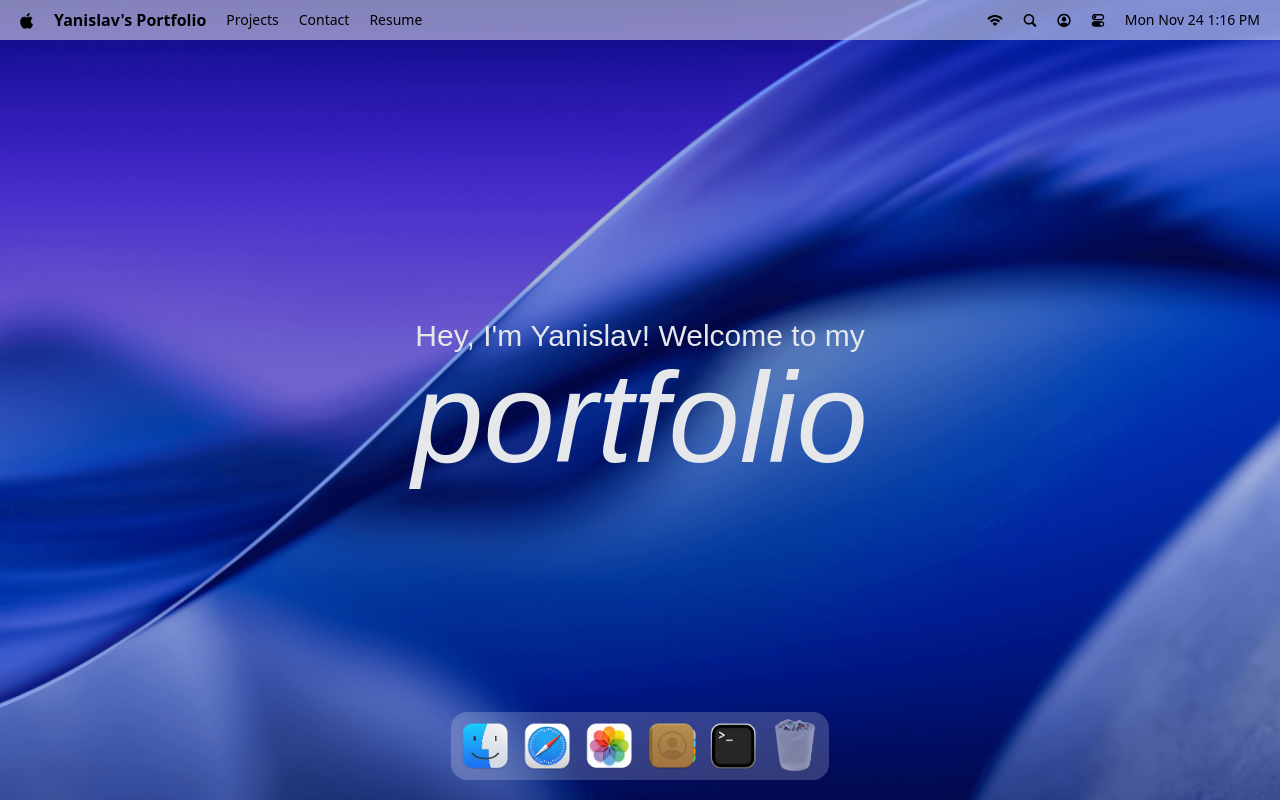
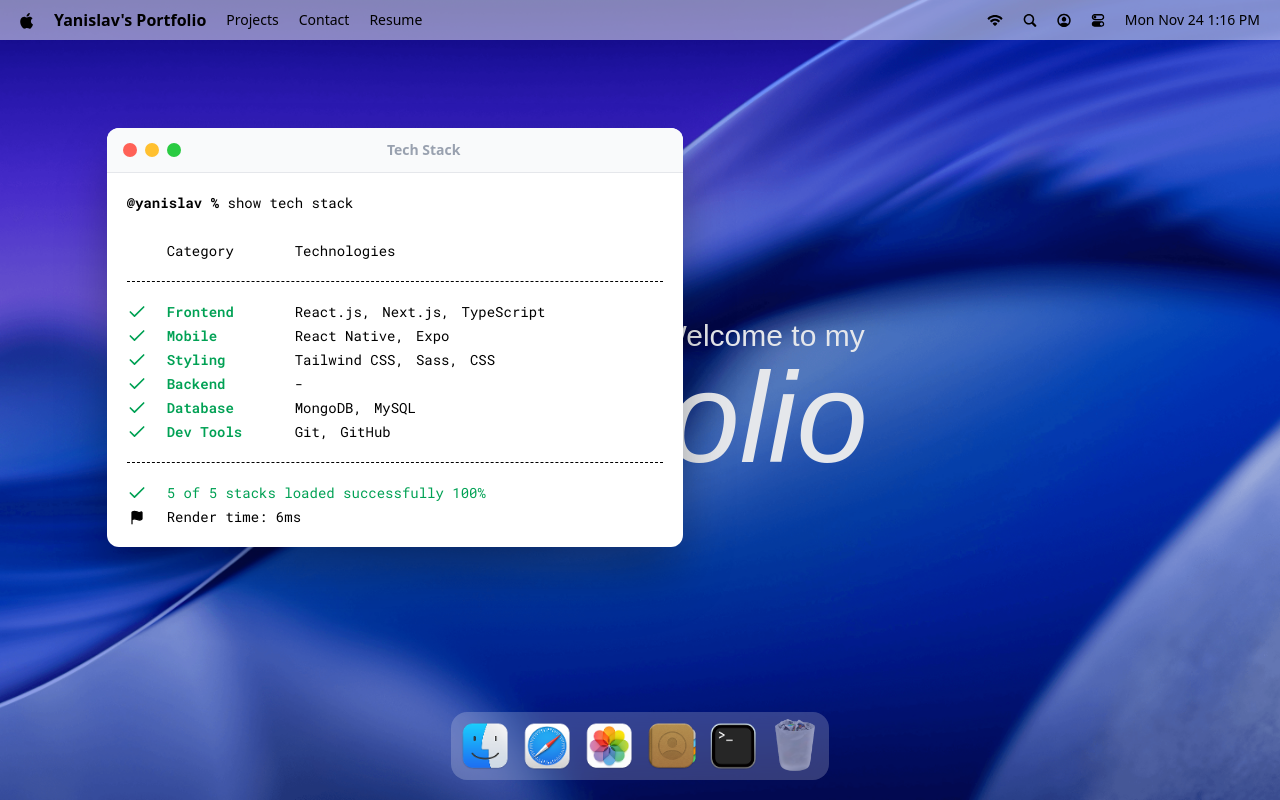
Before and after one commit to yanislavpanayotov1/MacOs_Portfolio, a React (Vite) app: page / in a window 1280 px wide. Both pictures are taken after a click on the button 733 px from the left and 746 px from the top of the page. Built offline with nearby package versions, Linux system fonts and the light colour scheme; a web font is replaced by a local one.

Commit message:
implement a hoc for managing windows states and add terminal

```diff
--- a/package.json
+++ b/package.json
@@ -15,11 +15,13 @@
     "datejs": "^1.0.0-rc3",
     "dayjs": "^1.11.19",
     "gsap": "^3.13.0",
+    "immer": "^11.0.0",
     "lucide-react": "^0.554.0",
     "react": "^19.2.0",
     "react-dom": "^19.2.0",
     "react-tooltip": "^5.30.0",
-    "tailwindcss": "^4.1.17"
+    "tailwindcss": "^4.1.17",
+    "zustand": "^5.0.8"
   },
   "devDependencies": {
     "@eslint/js": "^9.39.1",
--- a/src/App.jsx
+++ b/src/App.jsx
@@ -1,5 +1,10 @@
 import React from 'react'
 import { NavBar, Welcome, Dock } from "#components"
+import { Draggable } from 'gsap/all'
+import { Terminal } from '#windows/index.js'
+import { gsap } from "gsap";
+
+gsap.registerPlugin(Draggable);
 
 const App = () => {
   return (
@@ -7,6 +12,7 @@
        <NavBar/>
        <Welcome/>
        <Dock/>
+       <Terminal/>
     </main>
   )
 }
--- a/src/components/Dock.jsx
+++ b/src/components/Dock.jsx
@@ -3,8 +3,12 @@
 import {dockApps} from '#constants/index.js'
 import { useGSAP } from '@gsap/react';
 import { gsap } from "gsap";
+import useWindowStore from '#store/window.js';
 
 const Dock = () => {
+
+    const {openWindow, closeWindow, focusWindow, windows} =  useWindowStore();
+
     const dockRef = React.useRef(null);
 
     useGSAP(() => {
@@ -52,8 +56,16 @@
         }
     }, []);
     const toggleApp = (app) => {
+        if (!app.canOpen) return;
+        const win = windows[app.id];
 
+        if (win.isOpen) {
+            closeWindow(app.id);
+        } else {
+            openWindow(app.id);
+        }
     }
+
   return <section id='dock'>
     <div ref={dockRef} className='dock-container'>
         {dockApps.map(({id, name, icon, canOpen}) => (
--- /dev/null
+++ b/src/components/WindowControls.jsx
@@ -0,0 +1,16 @@
+import useWindowStore from '#store/window'
+import React from 'react'
+
+const WindowControls = ({target}) => {
+    const { closeWindow } = useWindowStore();
+  return (
+    <div id='window-controls'>
+        <div className='close' onClick={() => closeWindow(target)}/>
+        <div className='minimize' />
+        <div className='maximize' />
+
+    </div>
+  )
+}
+
+export default WindowControls
--- a/src/components/index.js
+++ b/src/components/index.js
@@ -1,5 +1,5 @@
 import NavBar from '#components/NavBar'
 import Welcome from '#components/Welcome'
 import Dock from '#components/Dock'
-
-export {NavBar, Welcome , Dock}
+import WindowControls from './WindowControls'
+export {NavBar, Welcome , Dock, WindowControls}
--- a/src/constants/index.js
+++ b/src/constants/index.js
@@ -114,15 +114,15 @@
   },
   {
     category: "Backend",
-    items: ["Node.js", "Express", "NestJS", "Hono"],
+    items: ["-"],
   },
   {
     category: "Database",
-    items: ["MongoDB", "PostgreSQL"],
+    items: ["MongoDB", "MySQL"],
   },
   {
     category: "Dev Tools",
-    items: ["Git", "GitHub", "Docker"],
+    items: ["Git", "GitHub"],
   },
 ];
 
--- /dev/null
+++ b/src/hoc/WindowWrapper.jsx
@@ -0,0 +1,44 @@
+import React from 'react'
+import { useLayoutEffect, useRef } from 'react';
+import  useWindowStore  from '#store/window.js';
+import { useGSAP } from '@gsap/react';
+import Draggable from 'gsap/Draggable';
+import { current } from 'immer';
+const WindowWrapper = (Component, windowKey) => {
+    const Wrapped = (props) => {
+        const {focusWindow , windows} = useWindowStore();
+        const {isOpen, zIndex} = windows[windowKey]
+        const ref = useRef(null);
+
+        useGSAP(() => {
+            const el = ref.current
+            if (!el || !isOpen) return
+            el.style.display = "block"
+        }, [isOpen])
+
+        useGSAP(() => {
+            const el = ref.current
+            if (!el) return;
+            const [instance] = Draggable.create(el, {onPress: () => focusWindow(windowKey)})
+
+            return () => instance.kill();
+        }, [])
+
+        useLayoutEffect(() => {
+            const el = ref.current
+            if (!el) return
+            el.style.display = isOpen ? "block" : "none"
+        }, [isOpen])
+
+        return (<section
+         id={windowKey}
+         ref={ref}
+         style={{zIndex}}
+         className="absolute"
+         ><Component {...props} /></section>)
+    }
+    Wrapped.displayName = `WindowWrapper(${Component.displayName || Component.name || 'Component'})`;
+    return Wrapped;
+}
+
+export default WindowWrapper
--- /dev/null
+++ b/src/store/window.js
@@ -0,0 +1,29 @@
+import {create} from 'zustand';
+import { immer } from 'zustand/middleware/immer';
+import { WINDOW_CONFIG, INITIAL_Z_INDEX } from '#constants/index.js';
+
+const useWindowStore = create(immer((set) => ({
+    windows: WINDOW_CONFIG,
+    nextZIndex: INITIAL_Z_INDEX + 1,
+
+    openWindow: (windowKey, data = null) => set((state) => {
+        const win = state.windows[windowKey];
+        win.isOpen = true;
+        win.data = data ?? win.data;
+        win.zIndex = state.nextZIndex;
+        state.nextZIndex++;
+    }),
+    closeWindow: (windowKey) => set((state) => {
+        const win = state.windows[windowKey];
+        win.isOpen = false;
+        win.data = null;
+        win.zIndex = INITIAL_Z_INDEX;
+
+    }),
+    focusWindow: (windowKey) => set((state) => {
+        const win = state.windows[windowKey];
+        win.zIndex = state.nextZIndex++;
+    })
+})));
+
+export default useWindowStore;
--- /dev/null
+++ b/src/windows/Terminal.jsx
@@ -0,0 +1,55 @@
+import React from 'react'
+import WindowWrapper from '#hoc/WindowWrapper.jsx'
+import {techStack} from '#constants/index.js'
+import { CheckIcon, Flag } from 'lucide-react'
+import WindowControls from '#components/WindowControls'
+
+const Terminal = () => {
+  return (
+    <>
+    <div id='window-header'>
+        <p><WindowControls target="terminal"/></p>
+        <h2>Tech Stack</h2>
+    </div>
+    <div className='techstack'>
+        <p>
+            <span className='font-bold'>@yanislav % </span>
+            show tech stack
+        </p>
+        <div className='label'>
+          <p className='w-32'>Category</p>
+          <p>Technologies</p>
+        </div>
+
+        <ul className='content'>
+          {techStack.map(({category, items}) => (
+            <li key={category} className='flex items-center'>
+              <CheckIcon className='check' size={20}/>
+              <h3>{category}</h3>
+              <ul>
+                {
+                  items.map((item, i) => (
+                    <li key={i}>{item}{i < items.length - 1 ? ',' : ''}</li>
+                  ))
+                }
+              </ul>
+            </li>
+          ))}
+        </ul>
+        <div className='footnote'>
+          <p>
+            <CheckIcon size={20}/> 5 of 5 stacks loaded successfully 100%
+          </p>
+          <p className='text-black'>
+            <Flag size={15} fill='black'/>
+            Render time: 6ms
+          </p>
+        </div>
+    </div>
+    </>
+  )
+}
+
+const TerminalWindow = WindowWrapper(Terminal, "terminal")
+
+export default TerminalWindow
--- /dev/null
+++ b/src/windows/index.js
@@ -0,0 +1,3 @@
+import Terminal from "#windows/Terminal";
+
+export { Terminal };
```
Also changed, not shown: 1 other file (tests, documents, lock files or other folders).
